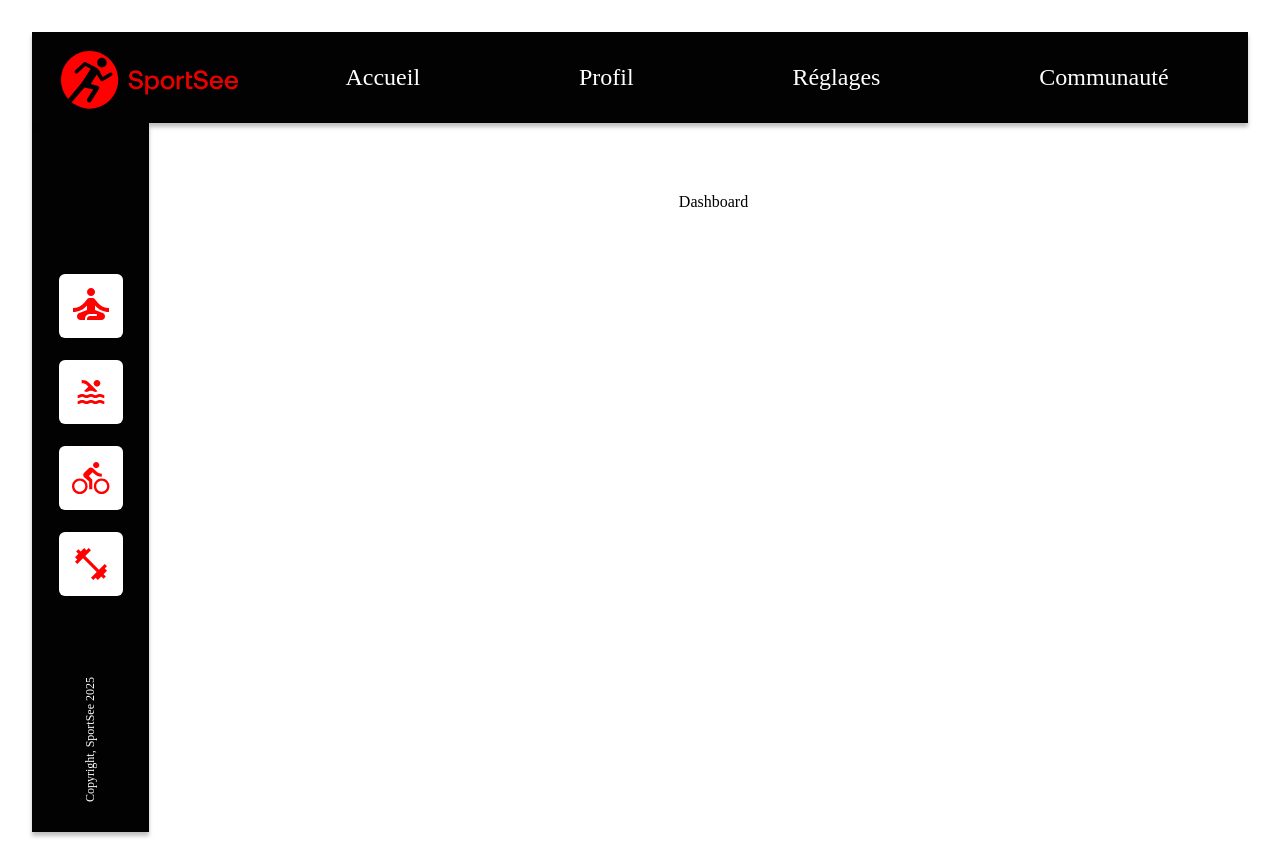
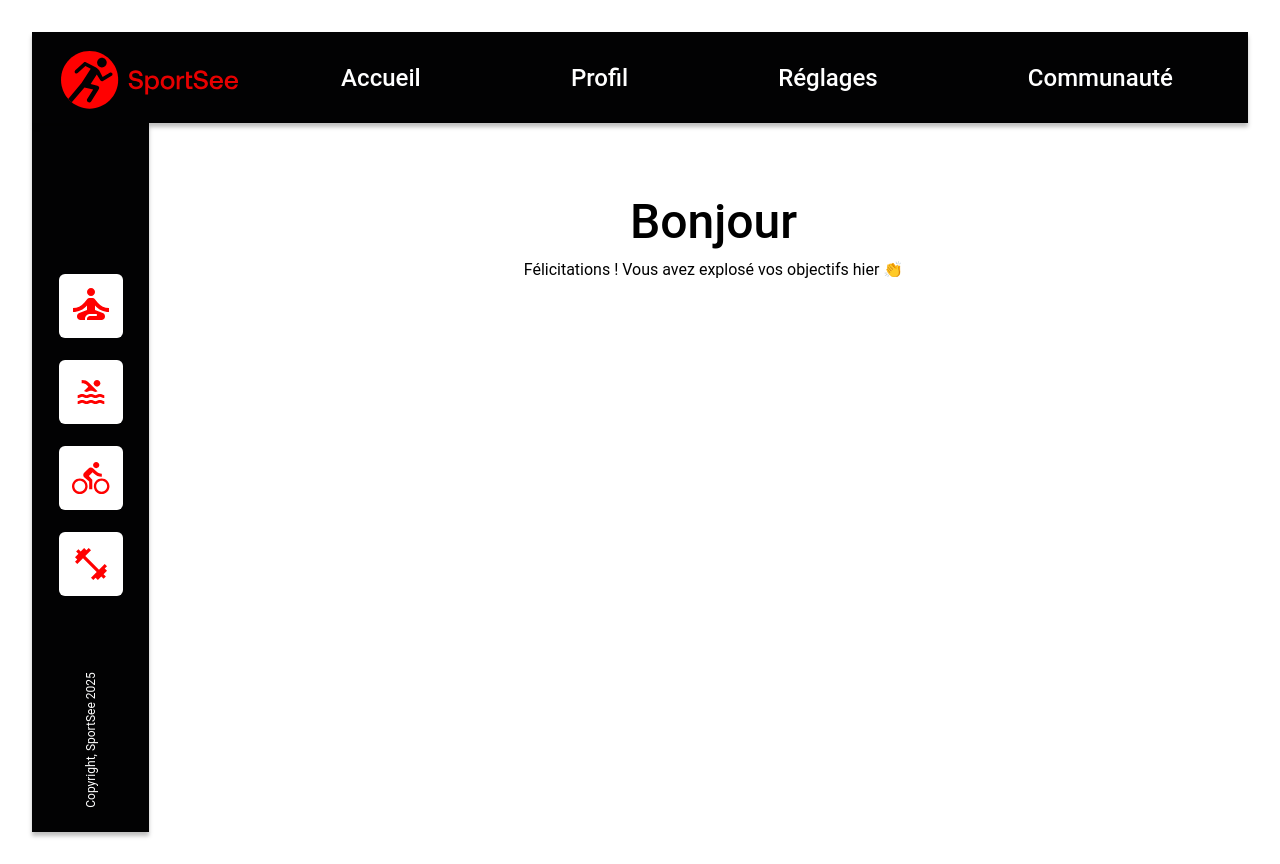
Before and after one commit to InesJT/sportsee-app, a React (Vite) app: page / in a window 1280 px wide. Built offline with nearby package versions, Linux system fonts and the light colour scheme; no server answers.

Commit message:
Feat: Show First name on Dashboard page

```diff
--- a/package.json
+++ b/package.json
@@ -10,6 +10,7 @@
     "preview": "vite preview"
   },
   "dependencies": {
+    "axios": "^1.7.9",
     "react": "^19.0.0",
     "react-dom": "^19.0.0",
     "react-router": "^7.1.5"
--- a/src/context.js
+++ b/src/context.js
@@ -1,4 +1,4 @@
 import { createContext } from 'react';
 
-const UserContext = createContext(18);
+const UserContext = createContext();
 export default UserContext;
--- a/src/index.scss
+++ b/src/index.scss
@@ -8,6 +8,11 @@
 body {
   min-width: 1024px;
   min-height: 780px;
+  font-family: 'Roboto', sans-serif;
+}
+
+.primary-color {
+  color: #ff0101;
 }
 
 ul {
--- a/src/main.jsx
+++ b/src/main.jsx
@@ -8,7 +8,7 @@ import './index.scss';
 
 createRoot(document.getElementById('root')).render(
   <StrictMode>
-    <UserContext.Provider>
+    <UserContext.Provider value="18">
       <App />
     </UserContext.Provider>
   </StrictMode>
--- a/src/pages/dashboard/Dashboard.jsx
+++ b/src/pages/dashboard/Dashboard.jsx
@@ -1,2 +1,30 @@
-const Dashboard = () => <div>Dashboard</div>;
+import { useContext, useEffect, useState } from 'react';
+
+import UserContext from '/src/context.js';
+import { fetchUserInfo } from '../../services';
+
+import './Dashboard.scss';
+
+const Dashboard = () => {
+  const [firstName, setFirstName] = useState('');
+  const userId = useContext(UserContext);
+
+  useEffect(() => {
+    const fetchData = async () => {
+      const userInfo = await fetchUserInfo(userId);
+      setFirstName(userInfo.firstName);
+    };
+    fetchData();
+  }, [userId]);
+
+  return (
+    <div className="greetings">
+      <p className="greetings--hello">
+        Bonjour <span className="primary-color">{firstName}</span>
+      </p>
+      <p>Félicitations ! Vous avez explosé vos objectifs hier 👏</p>
+    </div>
+  );
+};
+
 export default Dashboard;
--- /dev/null
+++ b/src/pages/dashboard/Dashboard.scss
@@ -0,0 +1,9 @@
+.greetings {
+  margin-bottom: 50px;
+
+  &--hello {
+    font-size: 3rem;
+    font-weight: 500;
+    margin-bottom: 10px;
+  }
+}
--- /dev/null
+++ b/src/services/index.js
@@ -0,0 +1,16 @@
+import axios from 'axios';
+
+const BASE_URL = import.meta.env.VITE_BACKEND_URL;
+
+const fetchUserInfo = async (id) => {
+   try {
+    const response = await axios.get(`${BASE_URL}/user/${id}`);
+    return response.data.data.userInfos;
+  } catch (error) {
+    console.log('error occurred while fetching User info ', error);
+  }
+};
+
+export {
+  fetchUserInfo,
+};
```
Also changed, not shown: 2 other files (tests, documents, lock files or other folders).
